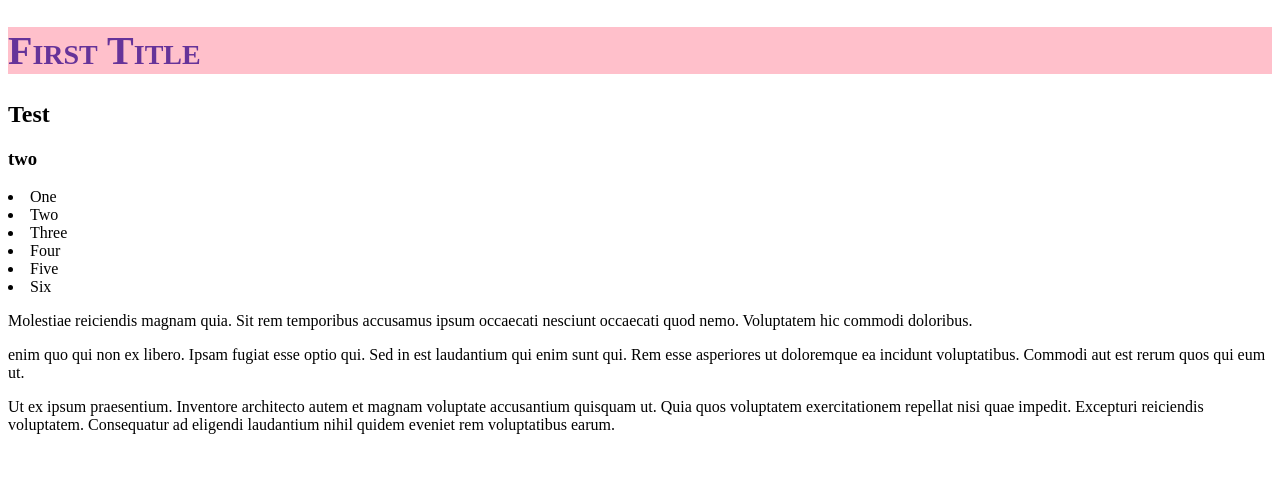
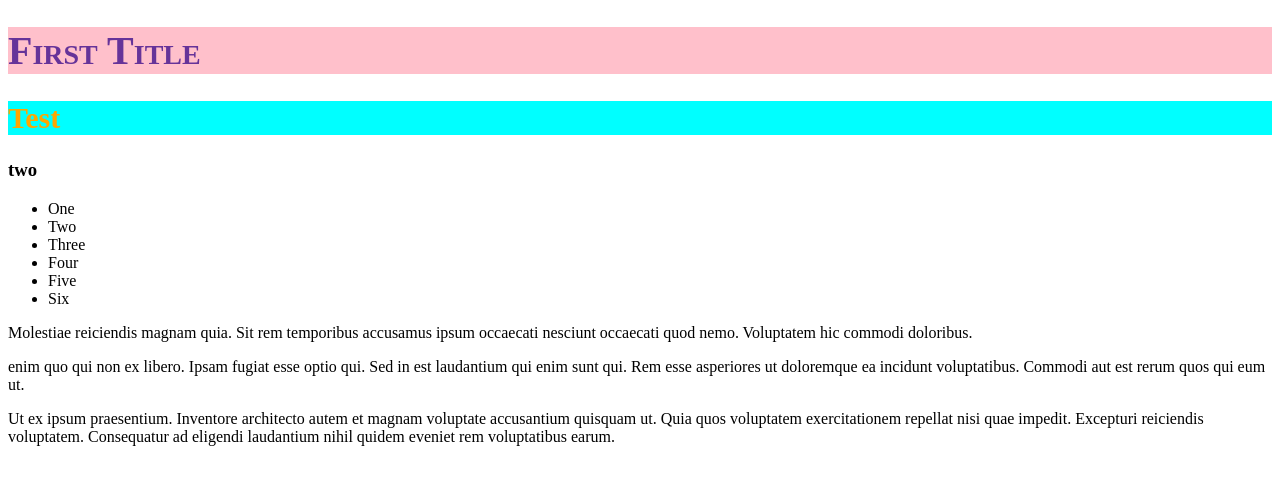
Before and after one commit to mermare/VS-Project-Test, a plain HTML site: page index.html in a window 1280 px wide. Drawn offline with Linux system fonts and the light colour scheme.

Commit message:
4th commit

```diff
--- a/index.html
+++ b/index.html
@@ -11,12 +11,14 @@
   <h1 class="first">First Title</h1>
   <h2 class="test">Test</h2>
   <h3 id="two">two</h3>
+    <ul>
       <li>One</li>
       <li>Two</li>
       <li>Three</li>
       <li>Four</li>
       <li>Five</li>
       <li>Six</li>
+    </ul>
   <p>Molestiae reiciendis magnam quia. Sit rem temporibus accusamus ipsum occaecati nesciunt occaecati quod nemo. Voluptatem hic commodi doloribus.</p>
 
 <p> enim quo qui non ex libero. Ipsam fugiat esse optio qui. Sed in est laudantium qui enim sunt qui. Rem esse asperiores ut doloremque ea incidunt voluptatibus. Commodi aut est rerum quos qui eum ut.</p>
--- a/style.css
+++ b/style.css
@@ -4,3 +4,9 @@
   background-color: pink;
   font-variant: small-caps;
 }
+
+h2 {
+  font-size: 30px;
+  color: orange;
+  background-color: aqua;
+}
```
Lines whose indentation alone changed are shown as unchanged.
